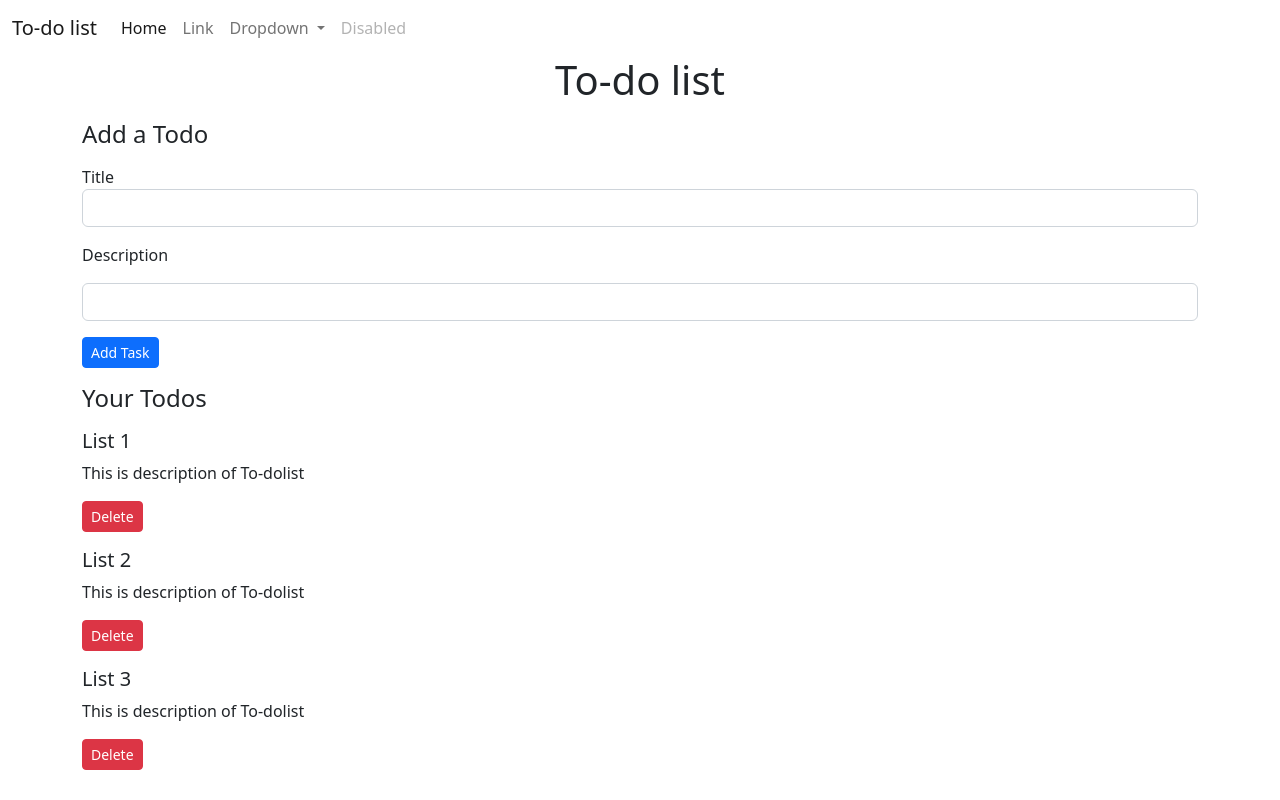
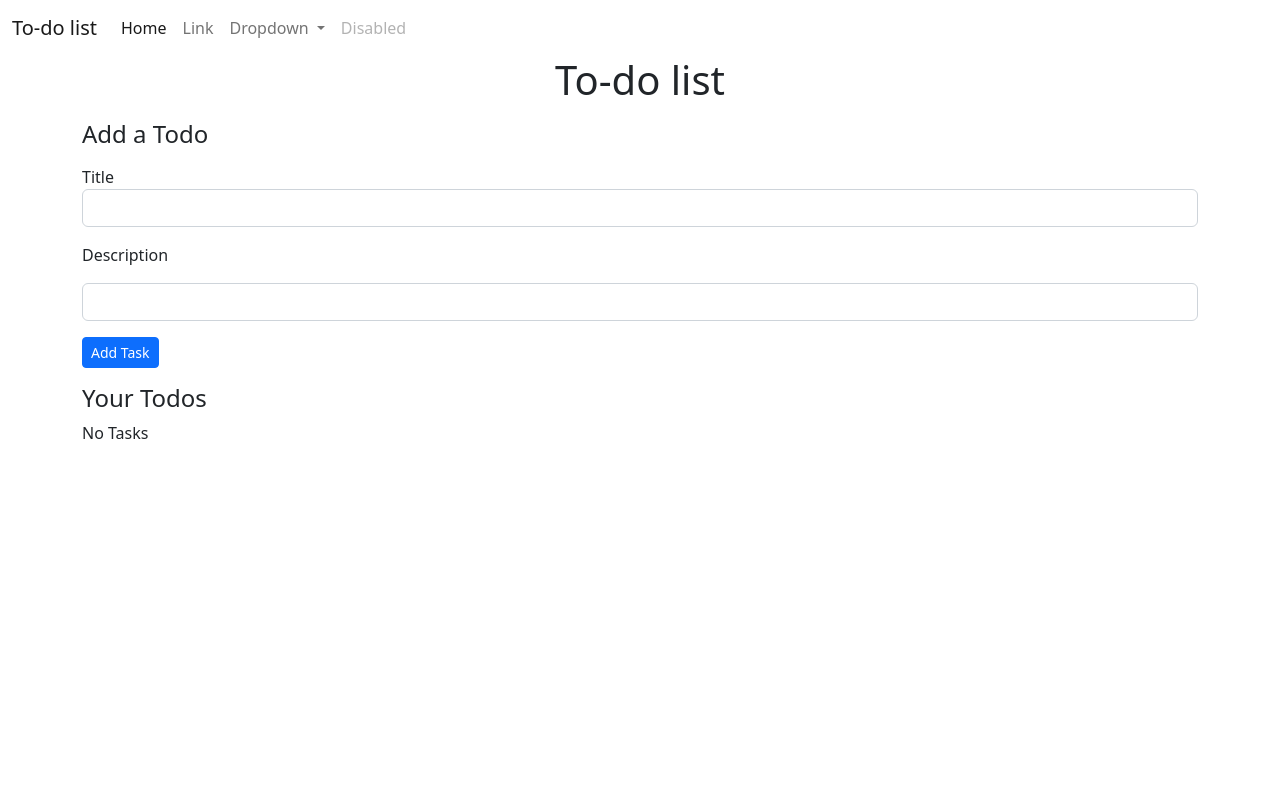
Before and after one commit to Saif-09/todo-list, an Angular app: page / in a window 1280 px wide. Built offline with nearby package versions, Linux system fonts and the light colour scheme.

Commit message:
created save functionality

```diff
--- a/src/app/MyComponents/todos/todos.component.html
+++ b/src/app/MyComponents/todos/todos.component.html
@@ -1,5 +1,8 @@
 <app-add-todo (todoAdd)="addTodo($event)"></app-add-todo>
 <h4>Your Todos</h4>
-<div *ngFor = "let todo of todos">
-    <app-todo-item [todo]="todo" (todoDelete)="deleteTodo($event)"></app-todo-item>
-</div>
+<div *ngIf="this.todos.length===0 ; else elseBlock">No Tasks</div>
+<ng-template #elseBlock>
+    <div *ngFor="let todo of todos">
+        <app-todo-item [todo]="todo" (todoDelete)="deleteTodo($event)"></app-todo-item>
+    </div>
+</ng-template>
--- a/src/app/MyComponents/todos/todos.component.ts
+++ b/src/app/MyComponents/todos/todos.component.ts
@@ -1,5 +1,5 @@
 import { Component, OnInit } from '@angular/core';
-import {Todo} from '../../Todo';
+import { Todo } from '../../Todo';
 
 @Component({
   selector: 'app-todos',
@@ -7,46 +7,34 @@ import {Todo} from '../../Todo';
   styleUrls: ['./todos.component.css']
 })
 export class TodosComponent implements OnInit {
-  todos : Todo[];
+
+  localItem: string;
+  todos: Todo[] = [];
 
   constructor() {
-    this.todos = [
-      {
-        sno:1,
-        title: 'List 1',
-        desc: "This is description of To-dolist",
-        active: true
-      },
-      {
-        sno:2,
-        title: 'List 2',
-        desc: "This is description of To-dolist",
-        active: true
-      },
-      {
-        sno:3,
-        title: 'List 3',
-        desc: "This is description of To-dolist",
-        active: true
-      }
-    ]
+    this.localItem = localStorage.getItem("todos") || '';
+    if (this.localItem === '') {
+      this.todos = [];
+    } else {
+      this.todos = JSON.parse(this.localItem);
+    }
   }
 
   ngOnInit(): void {
     // Add initialization logic here
   }
 
-  deleteTodo(todo:Todo){
+  deleteTodo(todo: Todo) {
     console.log(todo);
     const index = this.todos.indexOf(todo);
     this.todos.splice(index, 1);
+    localStorage.setItem('todos', JSON.stringify(this.todos));
+  }
 
-  }
-  addTodo(todo:Todo){
+  addTodo(todo: Todo) {
     console.log(todo);
-
     this.todos.push(todo);
-
+    localStorage.setItem('todos', JSON.stringify(this.todos));
   }
 
 }
```
